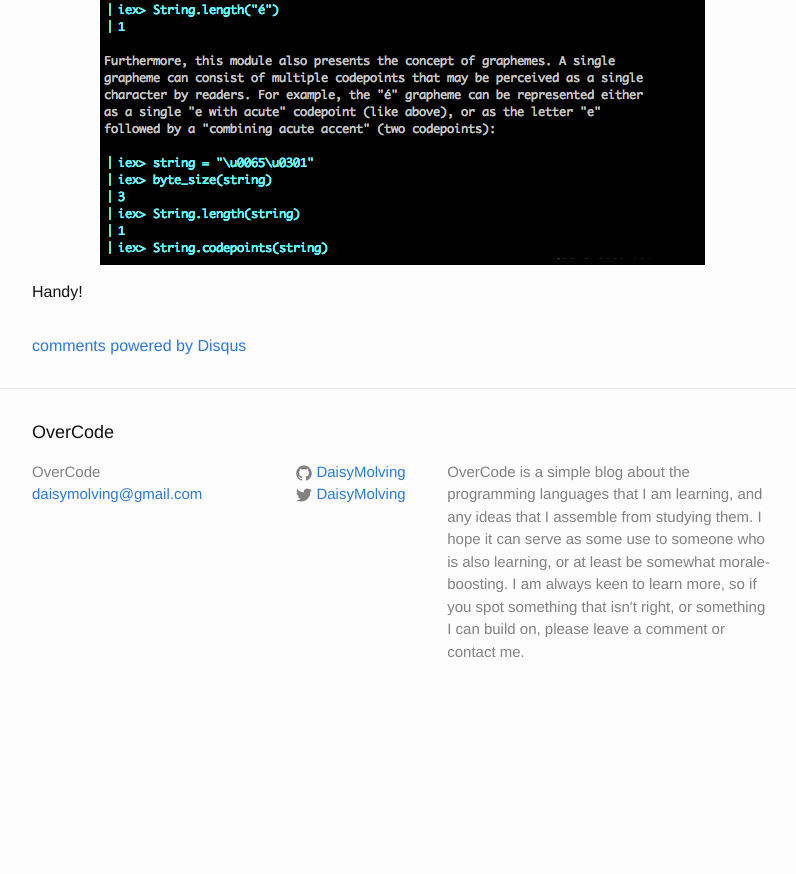
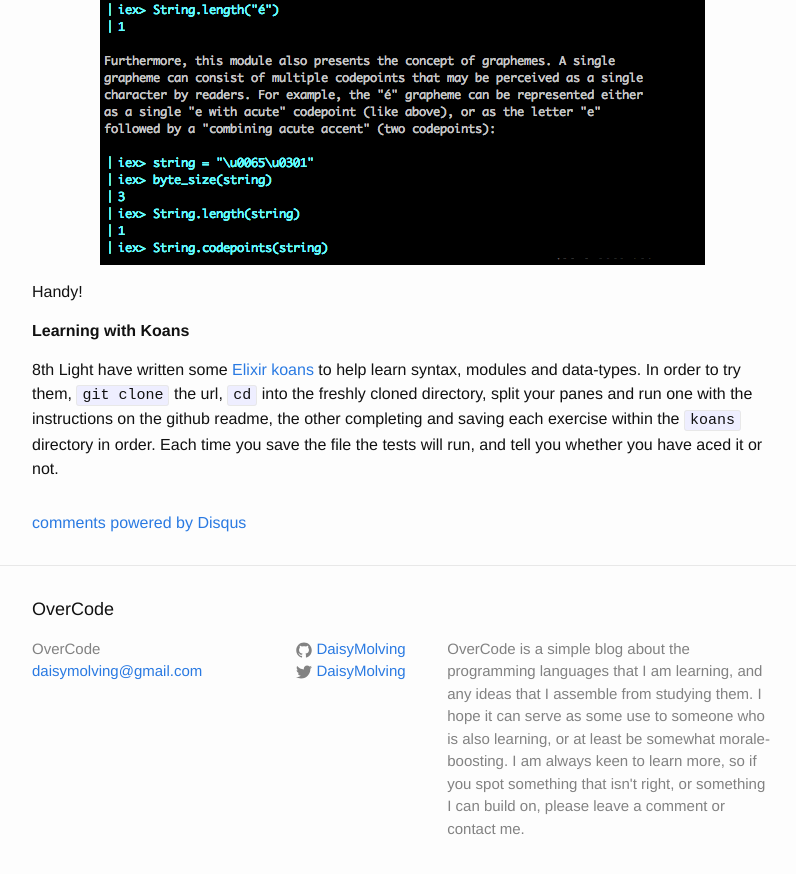
Before and after one commit to DaisyMolving/DaisyMolving.github.io, a Jekyll site: the page built from _posts/2016-07-07-starting-elixir.markdown, in a window 1280 px wide and 900 px high, scrolled down 1124 px. Shown: the top 874 px of the window, without its empty margins (238-1034 px from the left). Built offline with Jekyll 4.4.1, drawn with Linux system fonts in a browser that asks for light colours; comment, search, counter and statistics services are not loaded; before the commit the page ends 1847 px from its top, so only the background shows below that.

Commit message:
added learning with koans info to intro to elixir post

```diff
--- a/_posts/2016-07-07-starting-elixir.markdown
+++ b/_posts/2016-07-07-starting-elixir.markdown
@@ -25,10 +25,13 @@ The Elixir console can be accessed with the command `iex`. In this environment o
 
 Handy!
 
+<strong>Learning with Koans</strong>
 
+8th Light have written some [Elixir koans][elixir-koans-github] to help learn syntax, modules and data-types. In order to try them, `git clone` the url, `cd` into the freshly cloned directory, split your panes and run one with the instructions on the github readme, the other completing and saving each exercise within the `koans` directory in order. Each time you save the file the tests will run, and tell you whether you have aced it or not.
 
 [8th-light-website]:https://8thlight.com/
 [elixir-intro]:http://elixir-lang.org/
 [elixir-installation]:http://elixir-lang.org/install.html
 [vim-config-post]:http://daisymolving.github.io/2016/01/17/a-vim-config-post.html
 [vim-elixir-github]:https://github.com/elixir-lang/vim-elixir
+[elixir-koans-github]:https://github.com/elixirkoans/elixir-koans
```
Also changed, not shown: 1 other file.
